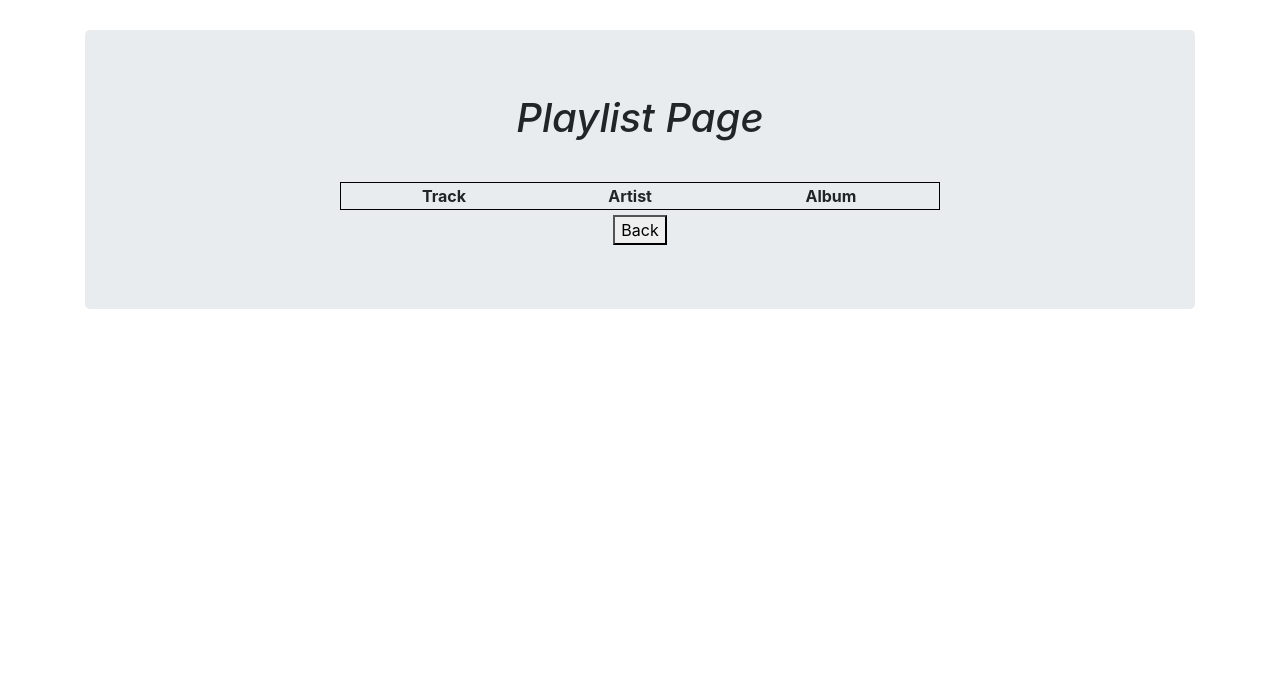
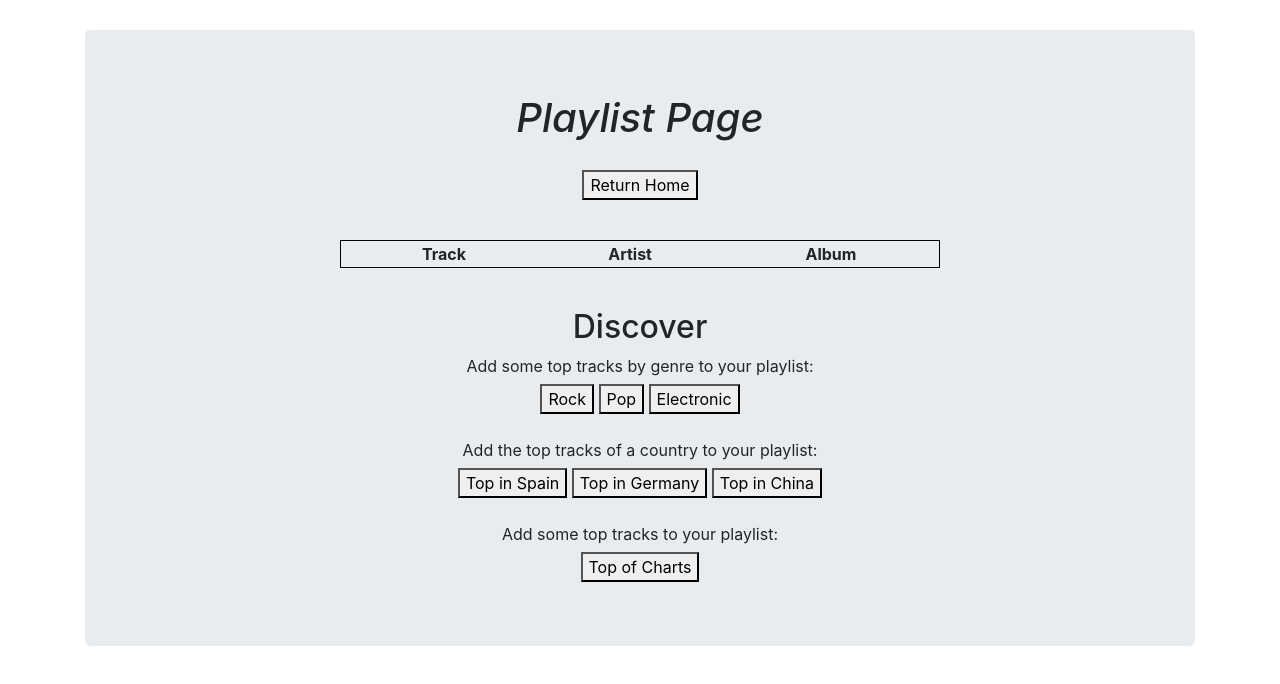
Before and after one commit to BrenStro/InstaDJ, a website: page public/index.html at #!/playlist in a window 1280 px wide. Drawn offline with nearby package versions, Linux system fonts and the light colour scheme; some packages are replaced by stand-ins of ours; no server answers.

Commit message:
playlist discover UI
added playlist discovery buttons and links in the lastFM_info doc to their api calls. More styling changes as well.

```diff
--- a/public/css/style.css
+++ b/public/css/style.css
@@ -45,20 +45,26 @@ body {
 	width: 150px;
 	text-align: right;
 }
-.login label:not(red) {
+.login label:not(.red) {
 	width: 80px;
 }
 
 /* playlist */
 .playlist .playlist-table {
 	width: 600px;
-	margin: 40px auto 5px auto;
+	margin: 40px auto 40px auto;
 	border: 1px solid #000;
 }
 .playlist .playlist-table td {
 	border-top: 1px solid #000;
 	border-bottom: 1px solid #000;
 	padding: 4px;
+}
+.playlist #home-button {
+	margin-top: 20px;
+}
+.playlist p {
+	margin-bottom: 6px;
 }
 
 /* user */
--- a/public/views/playlist.html
+++ b/public/views/playlist.html
@@ -1,5 +1,7 @@
 <div class="jumbotron text-center playlist">
 	<h1>Playlist Page</h1>
+
+	<button id="home-button" ng-click="$state.go('user')">Return Home</button>
 
 	<table ng-table="tracks" class="playlist-table">
 		<tr>
@@ -15,5 +17,20 @@
 			<td title="Album" filter="" sortable="">{{row.album.title}}</td>
 		</tr>
 	</table>
-	<button ng-click="$state.go('user')">Back</button>
+
+	<h2>Discover</h2>
+
+	<p>Add some top tracks by genre to your playlist:</p>
+	<button class="add-track" ng-click="">Rock</button>
+	<button class="add-track" ng-click="">Pop</button>
+	<button class="add-track" ng-click="">Electronic</button>
+	<br/><br/>
+	<p>Add the top tracks of a country to your playlist:</p>
+	<button class="add-track" ng-click="">Top in Spain</button>
+	<button class="add-track" ng-click="">Top in Germany</button>
+	<button class="add-track" ng-click="">Top in China</button>
+	<br/><br/>
+	<p>Add some top tracks to your playlist:</p>
+	<button class="add-track" ng-click="">Top of Charts</button>
+
 </div>
```
Also changed, not shown: scripts/lastFM_info.txt (+16 -0 lines).
